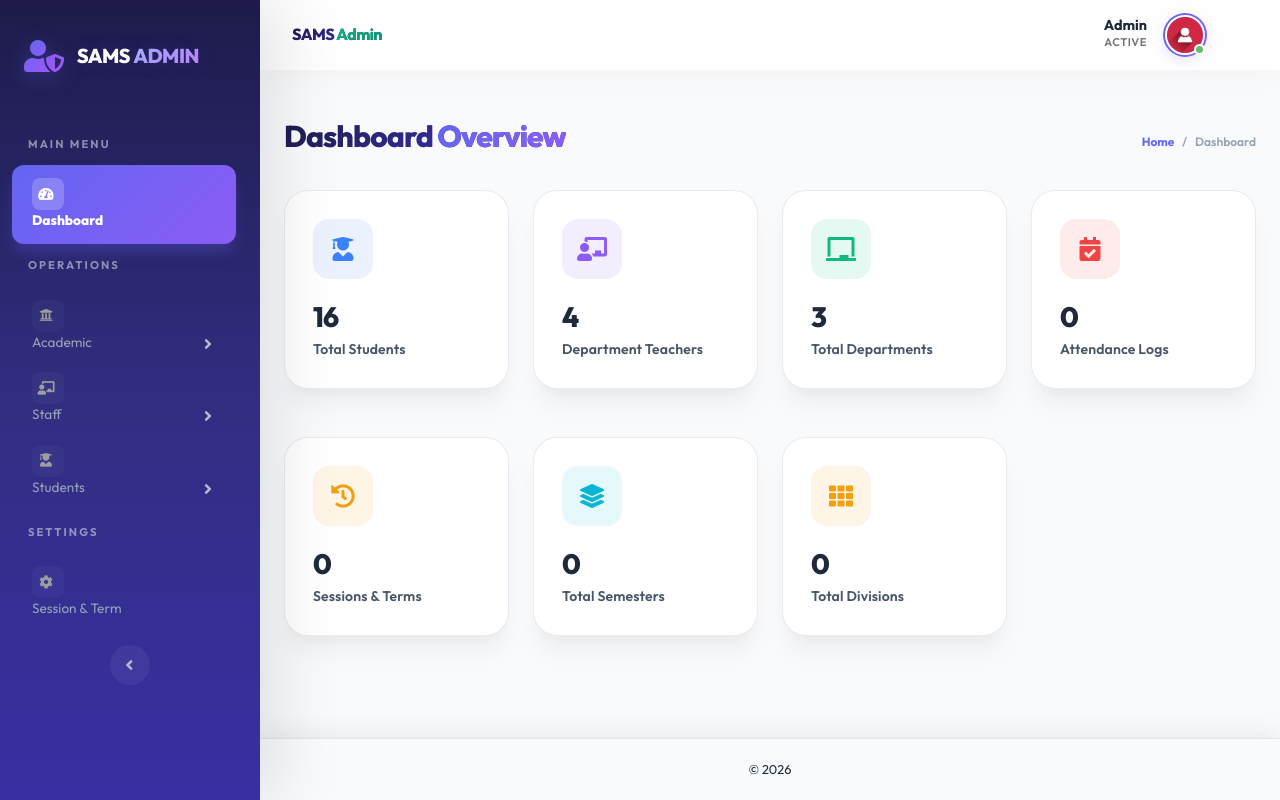
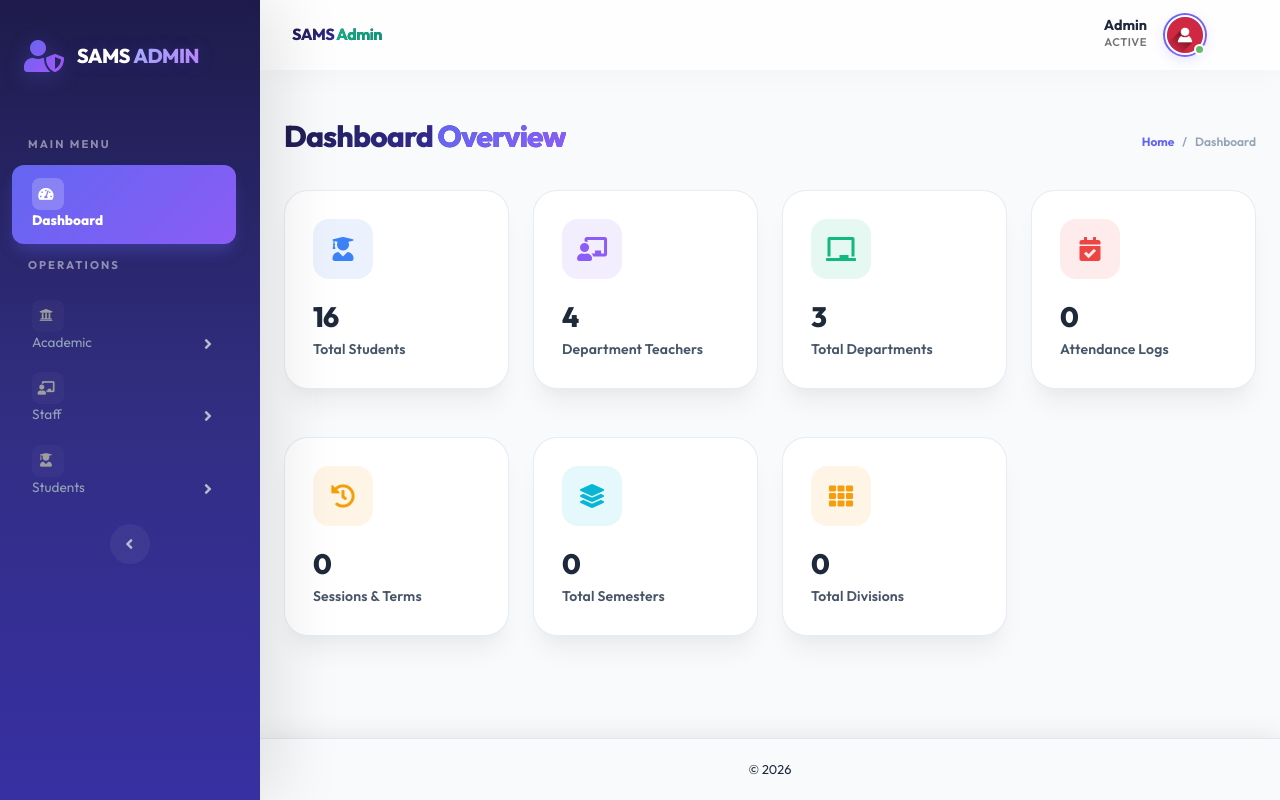
Before and after one commit to mallikarjun-athani/Student-Attendance-Management-System, a PHP site: the page made by Admin/index.php in a window 1280 px wide. Run offline with PHP 8.4, Linux system fonts and the light colour scheme; the visitor is signed in with stand-in values (Sample User, id 1); data comes from the database, SQL or seed files in the repository; data that the repository does not hold is empty; a stand-in replaces the project's code that opens the database connection; some libraries are stand-ins or nearby versions.

Commit message:
Remove redundant Session & Term section from sidebar and mobile menu

```diff
--- a/Admin/Includes/mobile-menu.php
+++ b/Admin/Includes/mobile-menu.php
@@ -22,8 +22,7 @@
         <a href="createClassTeacher.php" class="menu-item"><i class="fas fa-chalkboard-teacher"></i> <span>Department Teachers</span></a>
         <a href="createStudents.php" class="menu-item"><i class="fas fa-user-graduate"></i> <span>Manage Students</span></a>
 
-        <div class="menu-section">SETTINGS</div>
-        <a href="createSessionTerm.php" class="menu-item"><i class="fas fa-cog"></i> <span>Session & Term</span></a>
+        <!-- Removed Settings section as per Request -->
 
         <div class="menu-footer">
             <a href="logout.php" class="logout-btn"><i class="fas fa-sign-out-alt"></i> Logout</a>
--- a/Admin/Includes/sidebar.php
+++ b/Admin/Includes/sidebar.php
@@ -60,15 +60,7 @@
         </div>
     </li>
 
-    <div class="sidebar-heading">Settings</div>
-    <li class="nav-item <?php echo ($currentPage == 'createSessionTerm.php') ? 'active' : ''; ?>">
-        <a class="nav-link" href="createSessionTerm.php">
-            <div class="nav-icon-wrapper">
-                <i class="fas fa-cog"></i>
-            </div>
-            <span>Session & Term</span>
-        </a>
-    </li>
+    <!-- Removed Session & Term Section as per Request -->
 
     <!-- <hr class="sidebar-divider d-none d-md-block opacity-10"> -->
 
```
